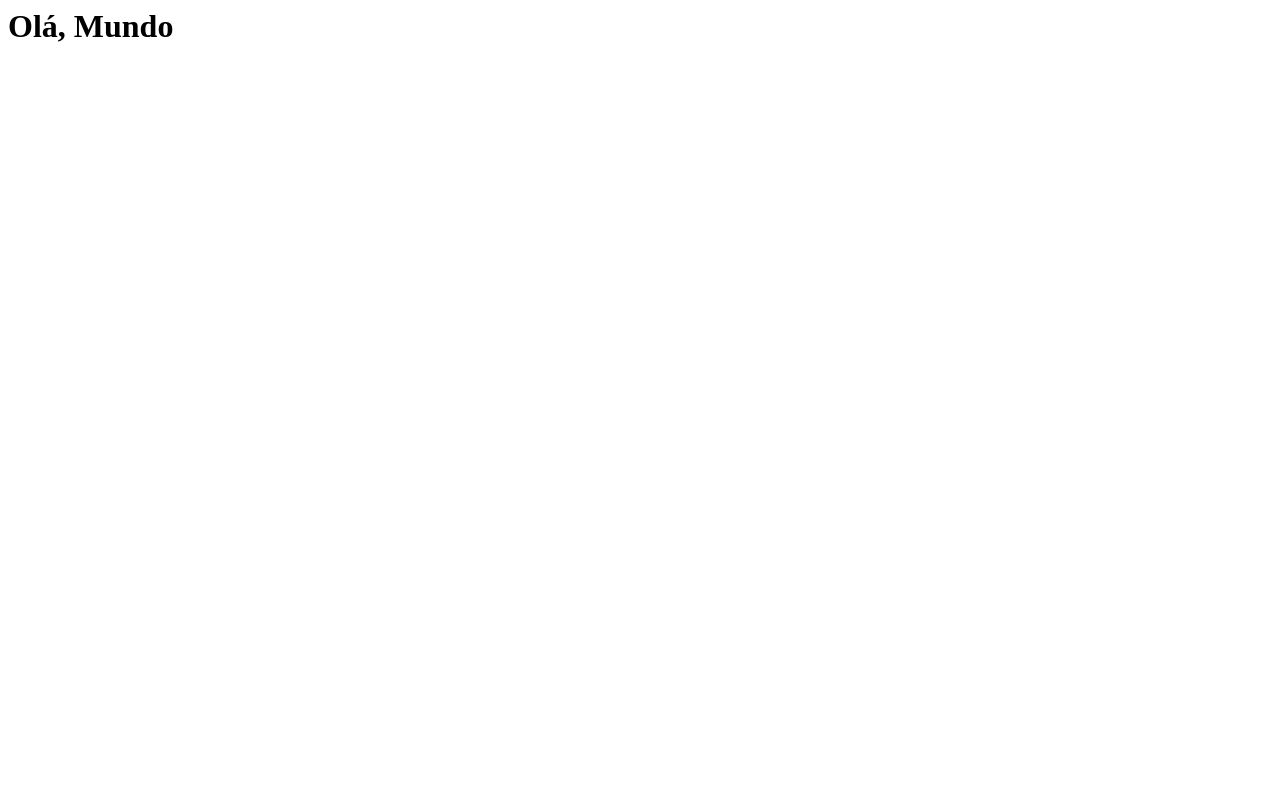
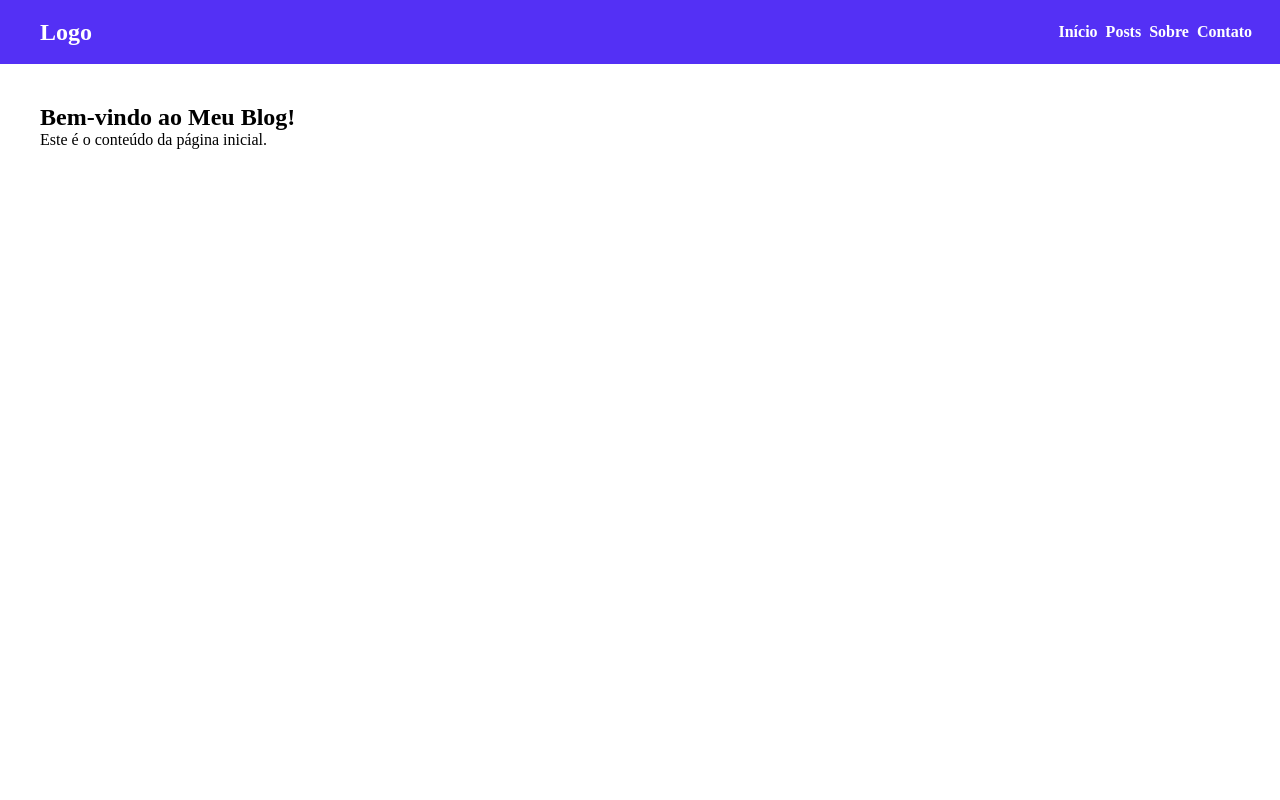
Before and after one commit to ricardoazeredo/aula-django-blog, a Django app: page / in a window 1280 px wide. Before the commit the page is almost empty. Run offline with Django 5.2, Linux system fonts and the light colour scheme.

Commit message:
template base criado

```diff
--- a/blog/templates/home.html
+++ b/blog/templates/home.html
@@ -1 +1,8 @@
-<h1>Olá, Mundo</h1>
+{% extends 'base.html' %}
+{% block title %}Página Inicial{% endblock %}
+{% block content %}
+
+        <h2>Bem-vindo ao Meu Blog!</h2>
+        <p>Este é o conteúdo da página inicial.</p>
+
+{% endblock %}
--- /dev/null
+++ b/static/css/style.css
@@ -0,0 +1,36 @@
+* {
+    margin: 0;
+    padding: 0;
+    box-sizing: border-box;
+}
+
+.header {
+    background-color: #5430f5;
+    color: white;
+    padding: 10px 20px;
+    text-align: center;
+    display: flex;
+    justify-content: space-between;
+    align-items: center;
+    height: 4rem;
+}
+
+.header h1 {
+    margin-left: 20px;
+    font-size: 24px;
+}
+
+.header nav{
+    display: flex;
+}
+
+.header nav a{
+    text-decoration: none;
+    margin-right: .5rem;
+    color: #fff;
+    font-weight: bold;
+}
+
+main {
+    padding: 2.5rem;
+}
--- /dev/null
+++ b/templates/base.html
@@ -0,0 +1,25 @@
+{% load static %}
+<!doctype html>
+<html lang="pt-BR">
+    <head>
+        <meta charset="UTF-8">
+        <meta name="viewport" content="width=device-width, initial-scale=1.0">
+        <title>{% block title %}Meu Blog{% endblock %}</title>
+        <link rel="stylesheet" href="{% static 'css/style.css' %}">
+    </head>
+    <body>
+        <header class="header">
+            <h1>Logo</h1>
+            <nav>
+                <a href="{% url 'home' %}">Início</a>
+                <a href="{% url 'post_list' %}">Posts</a>
+                <a href="#">Sobre</a>
+                <a href="#">Contato</a>
+                </ul>
+            </nav>
+        </header>
+        <main class="container">
+            {% block content %}{% endblock %}
+        </main>
+    </body>
+</html>
```
Also changed, not shown: core/settings.py (+8 -1 lines).
